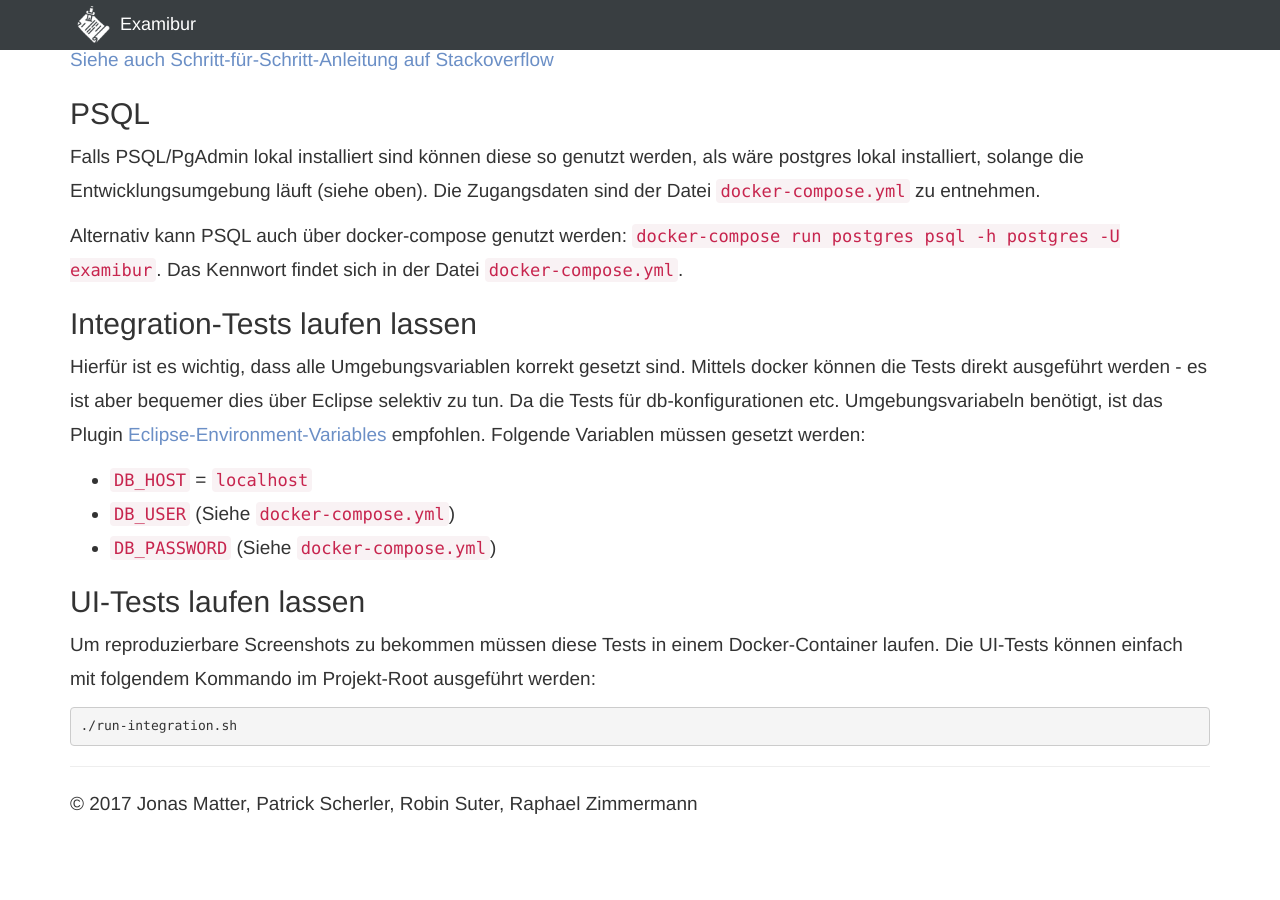
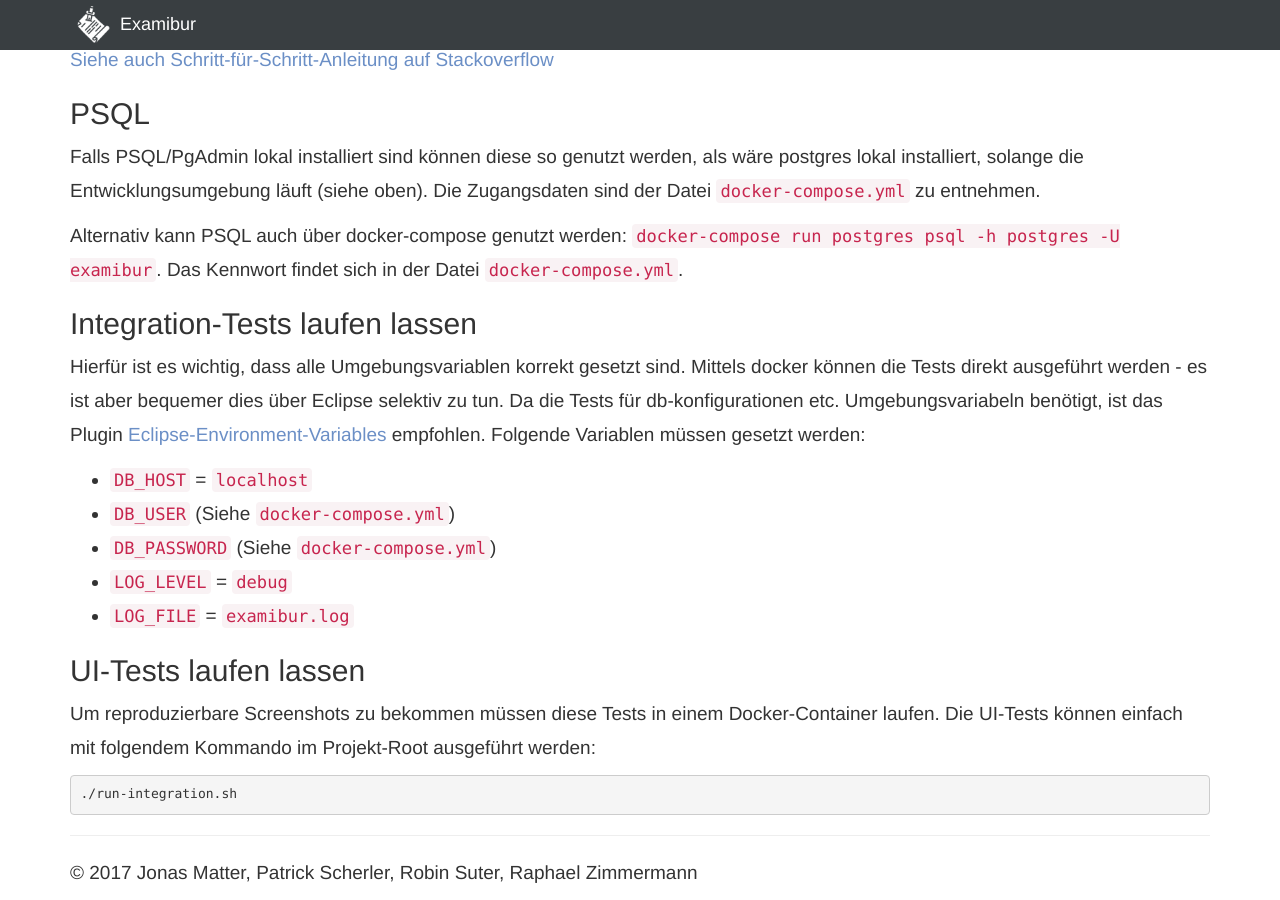
Before and after one commit to Examibur/examibur, a Jekyll site: the page built from docs/infrastruktur/dev.md, in a window 1280 px wide and 900 px high, scrolled down 2485 px. Built offline with Jekyll 4.4.1, drawn with Linux system fonts in a browser that asks for light colours; nearby versions of some CDN libraries; Markdown is read by kramdown in place of the engine named in the settings; before the commit the page ends 3316 px from its top, so only the background shows below that.

Commit message:
add log_level/file env

```diff
--- a/docs/infrastruktur/dev.md
+++ b/docs/infrastruktur/dev.md
@@ -94,6 +94,8 @@ Hierfür ist es wichtig, dass alle Umgebungsvariablen korrekt gesetzt sind. Mitt
 * `DB_HOST` = `localhost `
 * `DB_USER` (Siehe `docker-compose.yml`)
 * `DB_PASSWORD` (Siehe `docker-compose.yml`)
+* `LOG_LEVEL` = `debug`
+* `LOG_FILE` = `examibur.log`
 
 
 ## UI-Tests laufen lassen
```
